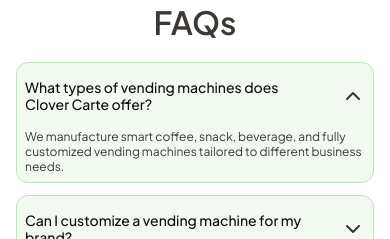
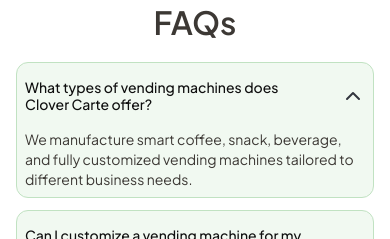
Before and after one commit to krishforkali/clover-carte, a Next.js app: page / in a window 390 px wide. Shown: the part 5000-5239 px from the top of the page. Built offline with nearby package versions, Linux system fonts and the light colour scheme; no server answers.

Commit message:
all change faq ans font size

```diff
--- a/src/components/common/FAQAccordion.jsx
+++ b/src/components/common/FAQAccordion.jsx
@@ -60,7 +60,7 @@
                                     }`}
                                 >
                                     <div className="overflow-hidden">
-                                        <p className="text-[12px] lg:text-[16px] leading-[15px] lg:leading-[22px] text-[#3C3834]">
+                                        <p className="text-[14px] lg:text-[16px] leading-[20px] lg:leading-[22px] text-[#3C3834]">
                                             {faq.answer}
                                         </p>
                                     </div>
```
